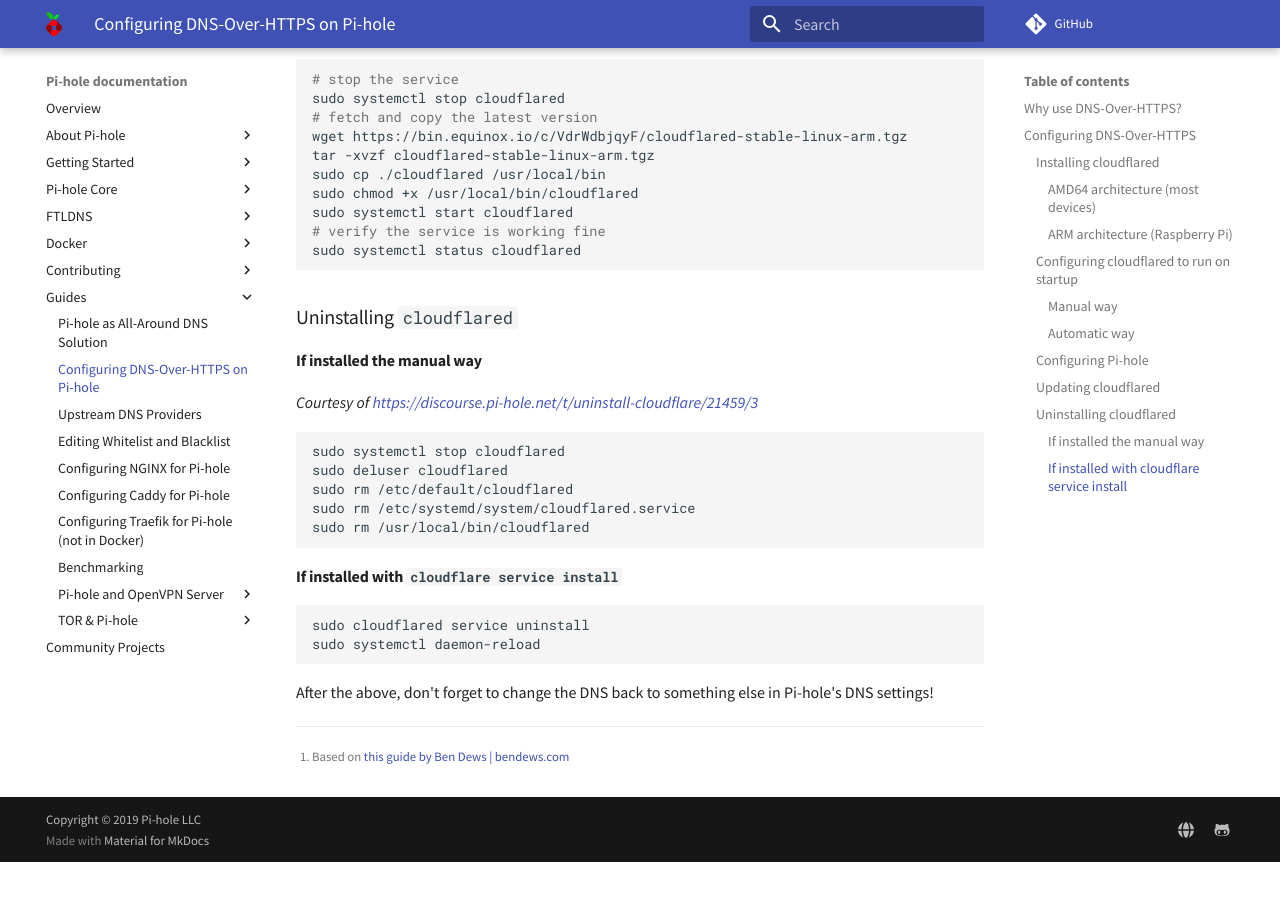
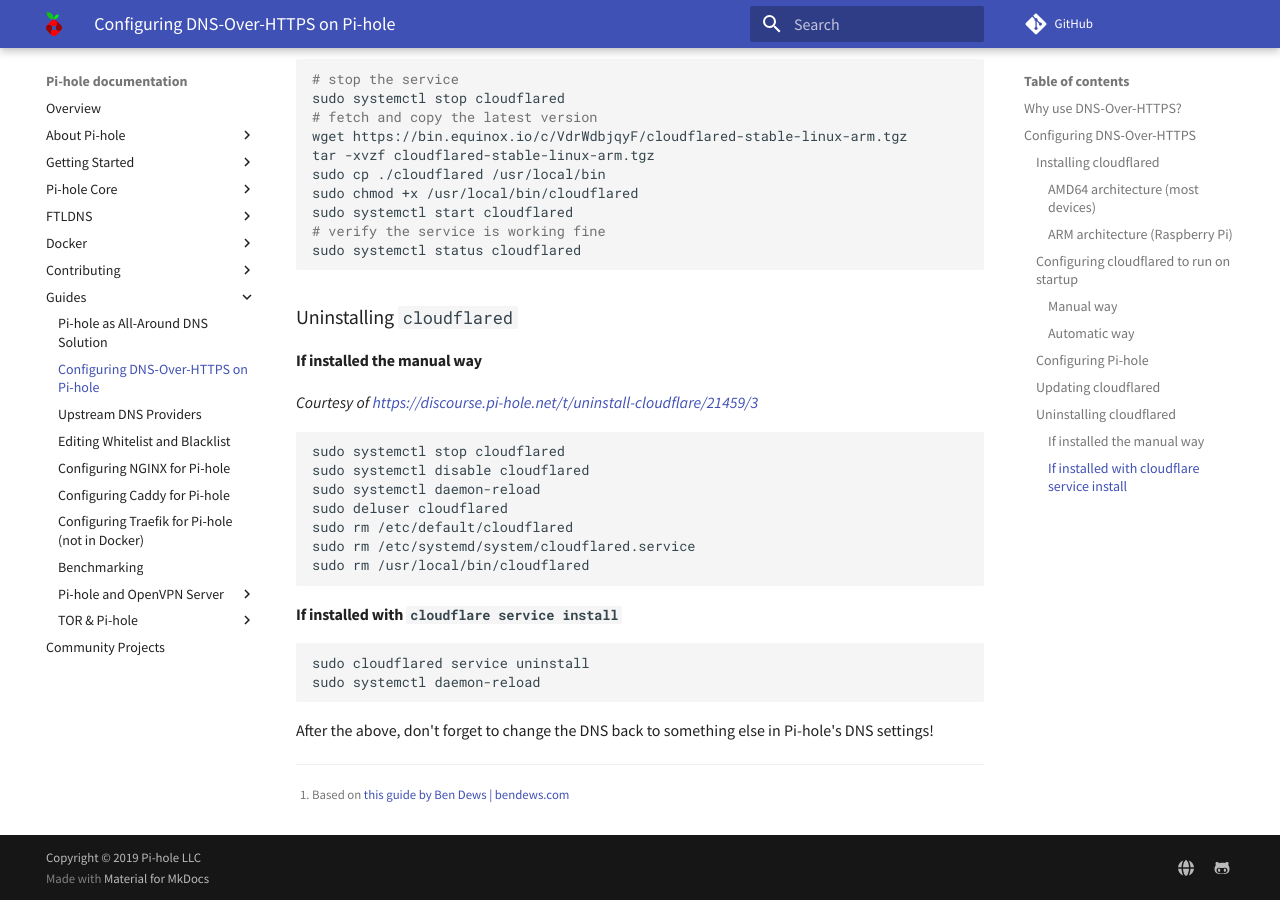
Before and after one commit to pi-hole/docs, an MkDocs documentation site: the page built from docs/guides/dns-over-https.md, in a window 1280 px wide and 900 px high, scrolled down 4524 px. Built offline with MkDocs 1.6.1 and Material for MkDocs 9.7.7, drawn with Linux system fonts in a browser that asks for light colours; comment, search, counter and statistics services are not loaded; before the commit the page ends 5386 px from its top, so only the background shows below that.

Commit message:
Update uninstall instructions

````diff
--- a/docs/guides/dns-over-https.md
+++ b/docs/guides/dns-over-https.md
@@ -200,6 +200,8 @@
 
 ```bash
 sudo systemctl stop cloudflared
+sudo systemctl disable cloudflared
+sudo systemctl daemon-reload
 sudo deluser cloudflared
 sudo rm /etc/default/cloudflared
 sudo rm /etc/systemd/system/cloudflared.service
````
